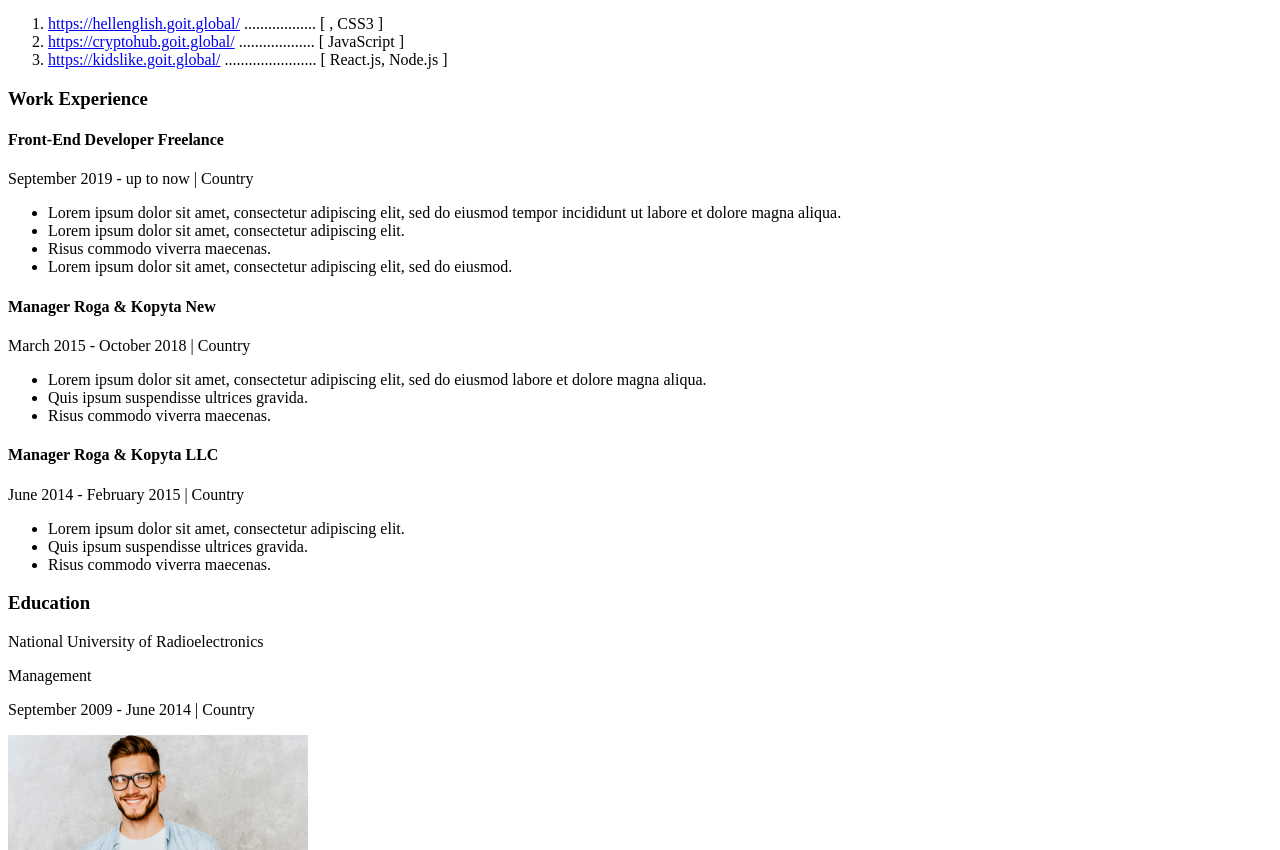
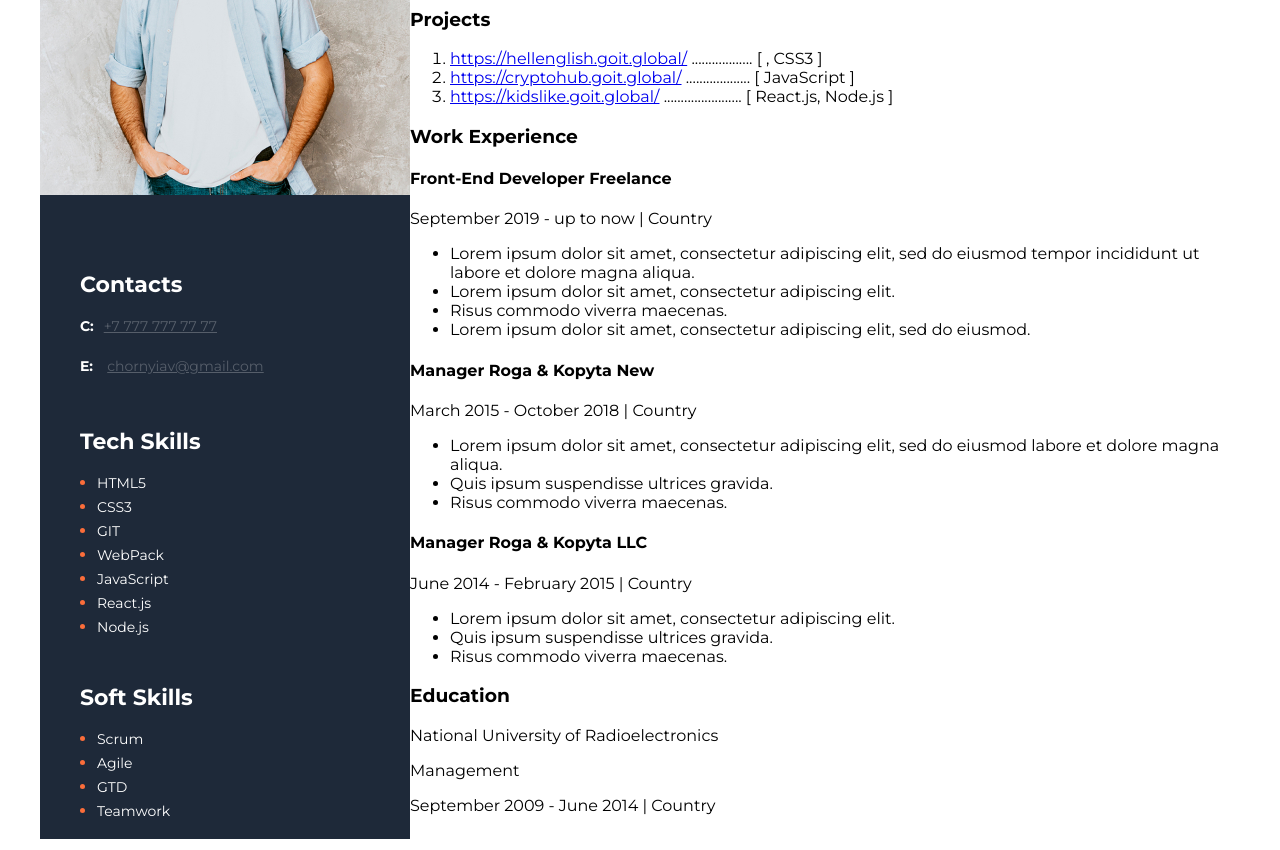
Before and after one commit to seacat271/Resume, a plain HTML site: page index.html in a window 1280 px wide. Shown: the part 207-1057 px from the top of the page. Drawn offline with Linux system fonts and the light colour scheme.

Commit message:
стили сайдбара

```diff
--- a/index.html
+++ b/index.html
@@ -4,22 +4,27 @@
     <meta charset="UTF-8">
     <meta http-equiv="X-UA-Compatible" content="IE=edge">
     <meta name="viewport" content="width=device-width, initial-scale=1.0">
+    <link rel="preconnect" href="https://fonts.googleapis.com">
+    <link rel="preconnect" href="https://fonts.gstatic.com" crossorigin>
+    <link href="https://fonts.googleapis.com/css2?family=Montserrat:wght@400;700&display=swap" rel="stylesheet">
+    <link rel="stylesheet" href="styles/styles.css">
     <title>Document</title>
+
 </head>
 <body>
     <!--main-->
-    <div>
+    <div class="main">
         <!--Main content-->
-        <div>
+        <div class="main-content">
             <!--About user-->
-            <div>
+            <div class="about">
             <h2>Front-End Developer</h2>
             <h1>Anton Chornyi</h1>
             <p>Lorem ipsum dolor sit amet, consectetur adipiscing elit, sed do eiusmod tempor incididunt ut labore et dolore magna aliqua. Quis ipsum suspendisse ultrices gravida. Risus commodo viverra maecenas accumsan lacus vel facilisis. </p>
             </div>
             <!--Projects-->
-            <div>
-                <h3>Projects</h3>
+            <div class="projects">
+                <h3 class="project-title">Projects</h3>
                 <ol>
                     <li>
                         <a href="https://hellenglish.goit.global/">https://hellenglish.goit.global/</a>
@@ -39,7 +44,7 @@
                 </ol>
             </div>
             <!--Work-->
-            <div>
+            <div class="work">
                 <h3>Work Experience</h3>
                 <!--Company 1-->
                 <div>
@@ -74,7 +79,7 @@
                 </div>
             </div>
             <!--Education-->
-            <div>
+            <div class="education">
                 <h3>Education</h3>
                 <p>National University of Radioelectronics</p>
                 <p>Management</p>
@@ -82,37 +87,41 @@
             </div>
         </div>
         <!--Sidebar-->
-        <aside>
-            <img src="/img/photo.jpg" alt="user photo" width="300">
+        <aside class="sidebar">
+            <img src="/img/photo.jpg" alt="user photo" class="foto">
             <!--Contacts-->
-            <div>
-                <h3>Contacts</h3>
+            <div class="contacts">
+                <h3 class="sidebar-title">Contacts</h3>
                 <div>
-                    <p>C:<a href="tel:+77777777777">+7 777 777 77 77</a></p>
-                    <p>E:<a href="mailto:chornyiav@gmail.com">chornyiav@gmail.com</a> </p>
+                    <p>
+                        <span class="contact-type">C:</span><a href="tel:+77777777777" class="contact-link">+7 777 777 77 77</a>
+                    </p>
+                    <p>
+                        <span class="contact-type">E:</span> <a href="mailto:chornyiav@gmail.com" class="contact-link">chornyiav@gmail.com</a>
+                    </p>
                 </div>
             </div>
             <!--Tech skills-->
-            <div>
-                <h3>Tech Skills</h3>
-                <ul>
-                    <li>HTML5</li>
-                    <li>CSS3</li>
-                    <li>GIT</li>
-                    <li>WebPack</li>
-                    <li>JavaScript</li>
-                    <li>React.js</li>
-                    <li>Node.js</li>
+            <div class="tech-skills">
+                <h3 class="sidebar-title">Tech Skills</h3>
+                <ul class="tech-skills-list">
+                    <li class="tech-skills-item"><span class="tech-skills-text">HTML5</span></li>
+                    <li class="tech-skills-item"><span class="tech-skills-text">CSS3</span></li>
+                    <li class="tech-skills-item"><span class="tech-skills-text">GIT</span></li>
+                    <li class="tech-skills-item"><span class="tech-skills-text">WebPack</span></li>
+                    <li class="tech-skills-item"><span class="tech-skills-text">JavaScript</span></li>
+                    <li class="tech-skills-item"><span class="tech-skills-text">React.js</span></li>
+                    <li class="tech-skills-item"><span class="tech-skills-text">Node.js</span></li>
                 </ul>
             </div>
             <!--Soft skills-->
-            <div>
-                <h3>Soft Skills</h3>
-                <ul>
-                    <li>Scrum</li>
-                    <li>Agile</li>
-                    <li>GTD</li>
-                    <li>Teamwork</li>
+            <div class="soft-skills">
+                <h3 class="sidebar-title">Soft Skills</h3>
+                <ul class="soft-skills-list">
+                    <li class="soft-skills-item"><span class="soft-skills-text">Scrum</span></li>
+                    <li class="soft-skills-item"><span class="soft-skills-text">Agile</span></li>
+                    <li class="soft-skills-item"><span class="soft-skills-text">GTD</span></li>
+                    <li class="soft-skills-item"><span class="soft-skills-text">Teamwork</span></li>
                 </ul>
             </div>
         </aside>
--- /dev/null
+++ b/styles/styles.css
@@ -0,0 +1,108 @@
+
+body {
+    font-family: 'Montserrat', sans-serif;
+}
+
+/* main styles*/
+.main {
+    display: flex;
+    flex-direction: row-reverse;
+    background-color: #F5F7FA;
+    width: 1200px;
+    margin: 0 auto;
+}
+
+/* main-content */
+.main-content {
+    background-color: #FFFFFF;
+}
+
+/* a out styles */
+.about{
+
+}
+/* project styles */
+.projects {
+
+
+
+}
+.project-title {
+
+}
+/* work styles */
+.work {
+
+
+
+}
+/* education styles */
+.education {
+
+}
+/* sidebar styles */
+.sidebar {
+    background-color: #1E2939;
+    padding-top: 40px;
+    width: 370px;
+}
+.foto {
+    width: 370px;
+    margin-bottom: 50px;
+}
+
+.sidebar-title {
+    color: #FFFFFF;
+    font-style: normal;
+    font-weight: 700;
+    font-size: 22px;
+    line-height: 27px;
+    margin-bottom: 10px;
+}
+.contacts,
+.tech-skills,
+.soft-skills {
+    margin-left: 40px;
+}
+.contacts{
+    margin-bottom: 50px;
+}
+.tech-skills{
+    margin-bottom: 45px;
+}
+
+.contact-type {
+    color: #FFFFFF;
+    font-style: normal;
+    font-weight: 700;
+    font-size: 14px;
+    line-height: 24px;
+    margin-right: 10px;
+}
+.contact-link {
+    color: #565e6a;
+    font-style: normal;
+    font-weight: 400;
+    font-size: 14px;
+    line-height: 24px;
+}
+
+.tech-skills-list,
+.soft-skills-list {
+    color: #FFFFFF;
+    padding: 0;
+    margin-left: 17px;
+}
+.tech-skills-item,
+.soft-skills-item {
+    color: #FB6D3A;
+}
+
+.tech-skills-text,
+.soft-skills-text {
+    color: #FFFFFF;
+    font-style: normal;
+    font-weight: 400;
+    font-size: 14px;
+    line-height: 24px;
+}
```
